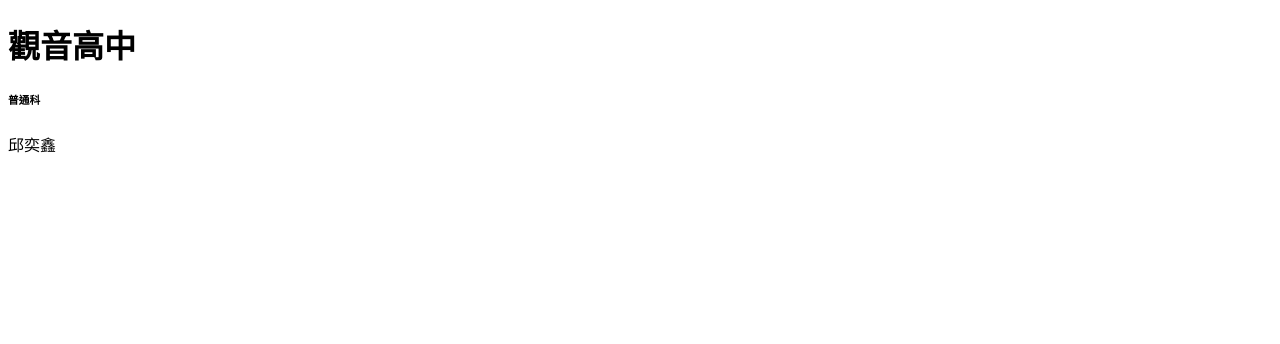
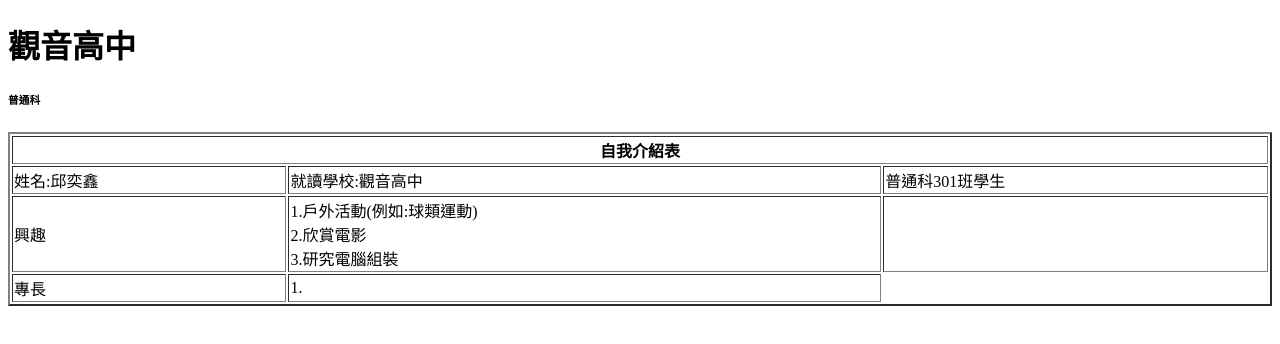
Before and after one commit to RTK66/self-introduction, a plain HTML site: page index.html in a window 1280 px wide. Drawn offline with Linux system fonts and the light colour scheme.

Commit message:
Update index.html

```diff
--- a/index.html
+++ b/index.html
@@ -10,7 +10,30 @@
 <body>
 <h1>觀音高中</h1>
 <h6>普通科</h6>
-<p>邱奕鑫</p>
+<p></p>
 </body>
 
+<table border="2" style="width:100%">
+<tr>
+<th colspan="3">自我介紹表</th>
+
+</tr>
+<tr>
+<td>姓名:邱奕鑫</td>
+<td>就讀學校:觀音高中</td>
+<td>普通科301班學生</td>
+</tr>
+<tr>
+<td rowspan="">興趣</td>
+<td>1.戶外活動(例如:球類運動)<br>2.欣賞電影<br>3.研究電腦組裝</td>
+<td></td>
+</tr>
+<tr>
+<td>專長</td>
+<td>1.
+
+</body>
+
+
+
 </html>
```
